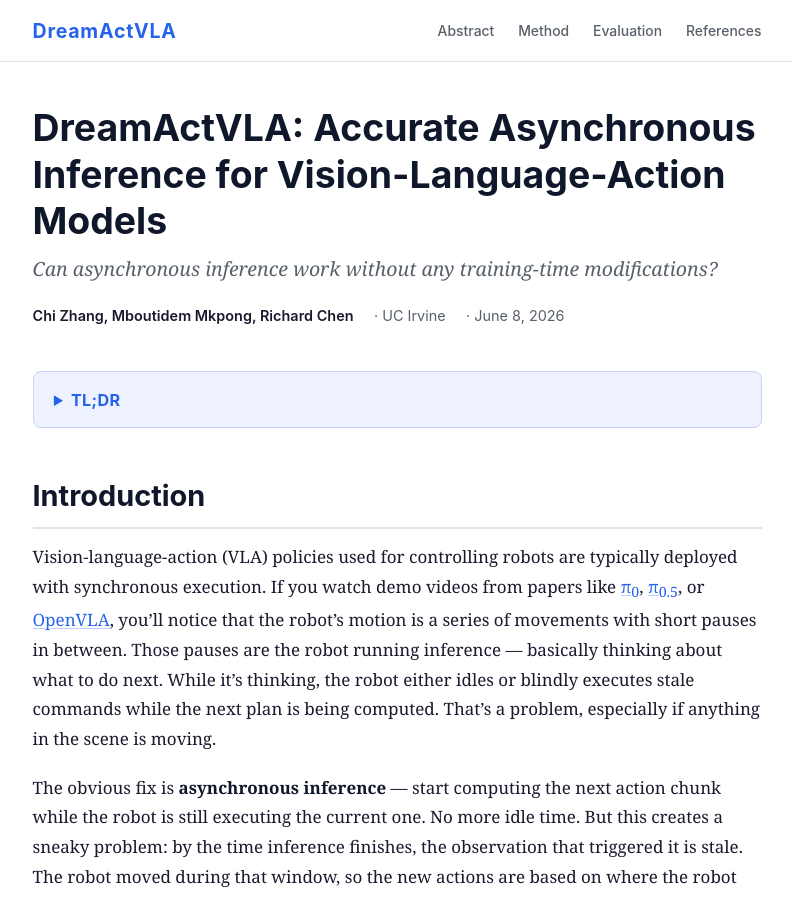
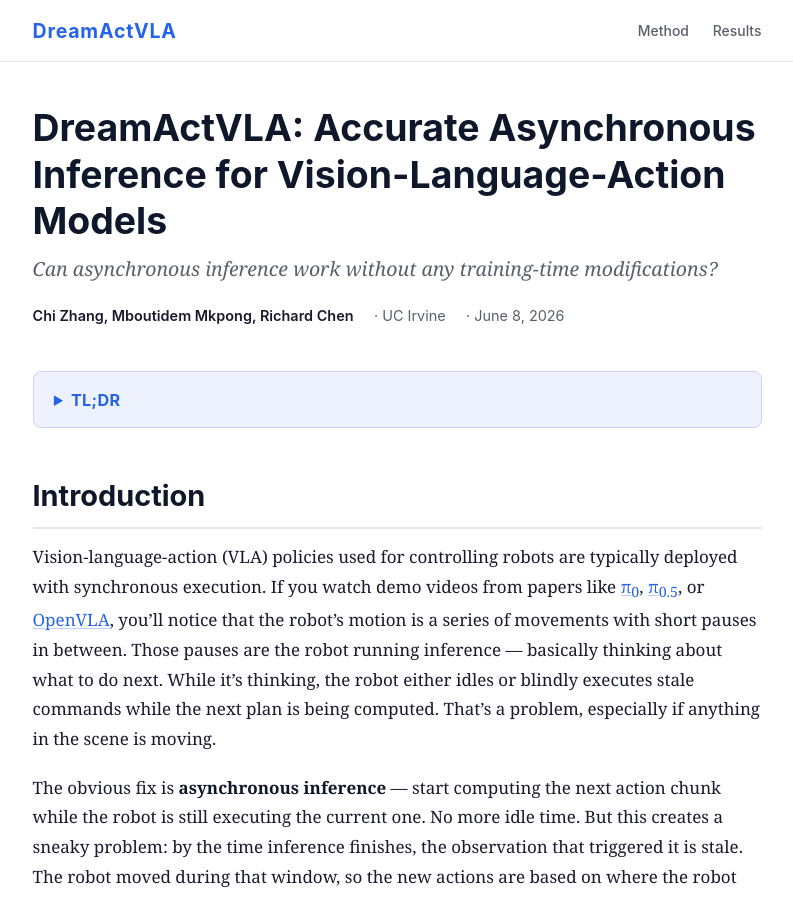
Before and after one commit to dream-act-vla/dream-act-vla.github.io, a Jekyll site: the page built from index.md, in a window 1280 px wide and 900 px high. Shown: the whole window, without its empty margins (243-1036 px from the left). Built offline with Jekyll 4.4.1, drawn with Linux system fonts in a browser that asks for light colours.

Commit message:
fix header links

```diff
--- a/_layouts/default.html
+++ b/_layouts/default.html
@@ -25,10 +25,8 @@
     <div class="header-inner">
       <a href="{{ '/' | relative_url }}" class="site-logo">DreamActVLA</a>
       <nav class="site-nav">
-        <a href="#abstract">Abstract</a>
-        <a href="#method">Method</a>
-        <a href="#evaluation">Evaluation</a>
-        <a href="#references">References</a>
+        <a href="#how-we-implemented-our-approach">Method</a>
+        <a href="#does-our-approach-actually-work">Results</a>
       </nav>
     </div>
   </header>
```
